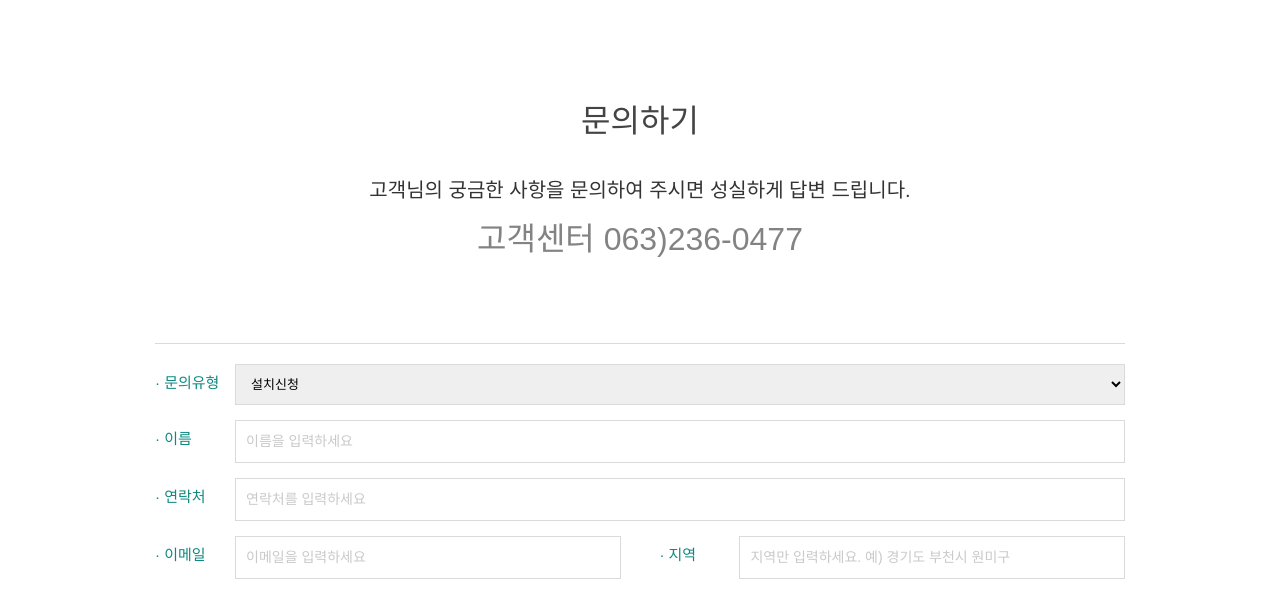
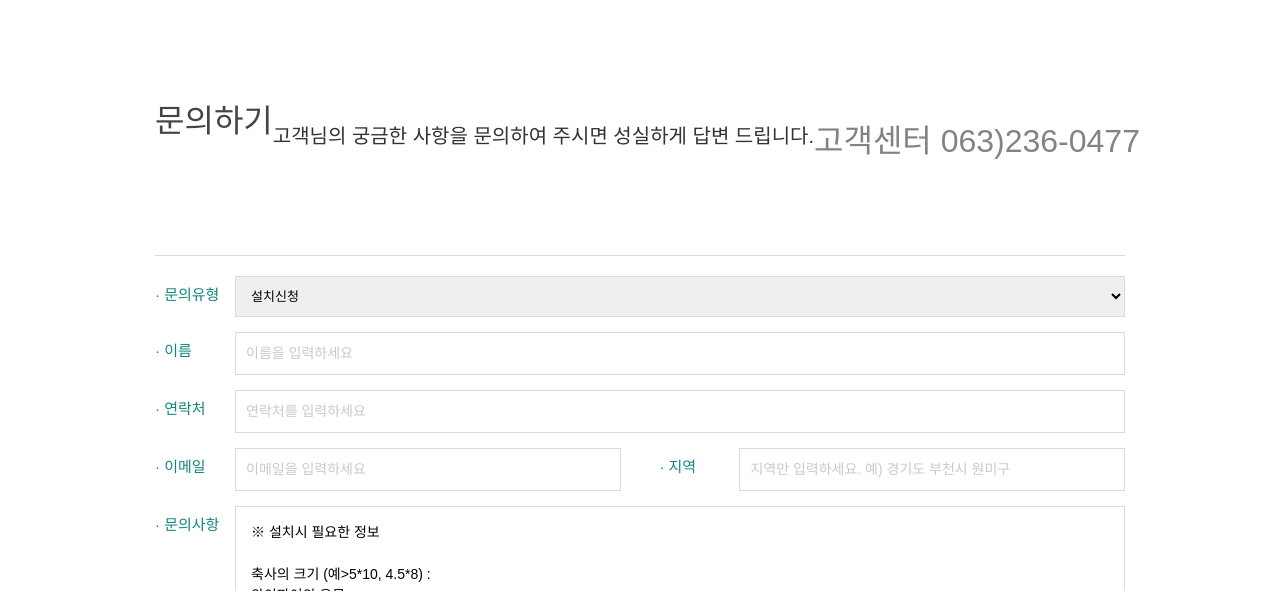
Before and after one commit to moxn-jj/study-wtag, a plain HTML site: page index.html in a window 1280 px wide. Shown: the part 144-735 px from the top of the page. Drawn offline with Linux system fonts and the light colour scheme; a web font is replaced by a local one.

Commit message:
스타일 변경

```diff
--- a/css/style.css
+++ b/css/style.css
@@ -27,10 +27,10 @@ body{font-family: 'NanumSquare', sans-serif;}
 
 /* main */
 .main{padding-bottom: 100px;}
-.main .inq-noti{margin: 100px 0 80px;}
-.main .inq-noti .tit{padding-bottom: 30px;font-size: 32px;color: #444;text-align: center;}
-.main .inq-noti .desc{font-size: 20px;color: #333;text-align: center;}
-.main .inq-noti .cs{padding-top: 10px;font-size: 32px;color: #838383;text-align: center;}
+.main .inq-noti{display: flex;align-items: center; margin: 100px 0 80px;}
+.main .inq-noti .tit{padding-bottom: 30px;font-size: 32px;color: #444;}
+.main .inq-noti .desc{font-size: 20px;color: #333;}
+.main .inq-noti .cs{padding-top: 10px;font-size: 32px;color: #838383;}
 
 .main .inq-info-area{padding: 20px 0;border-top: 1px solid #dadada;border-bottom: 1px solid #dadada;}
 .main .inq-info .tit{font-size: 15px;color: #0e8881;line-height: 38px;}
```
